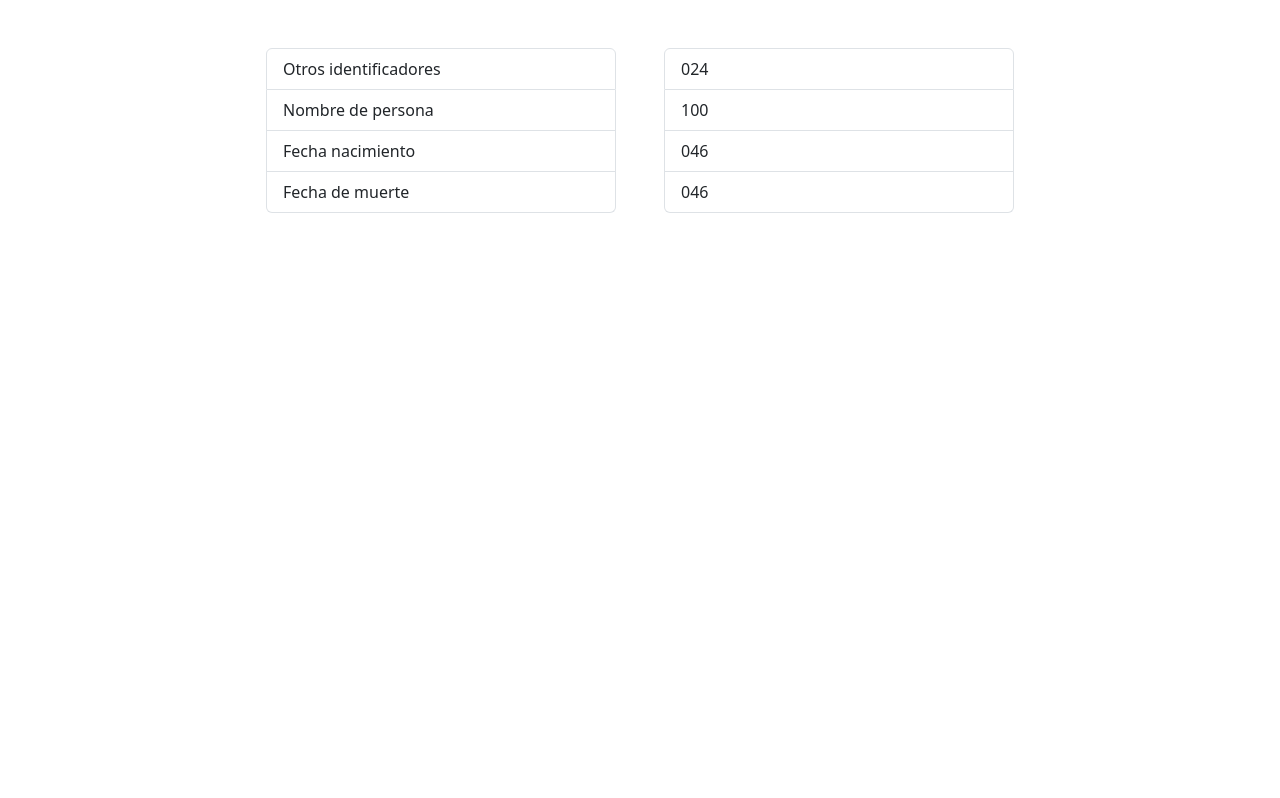
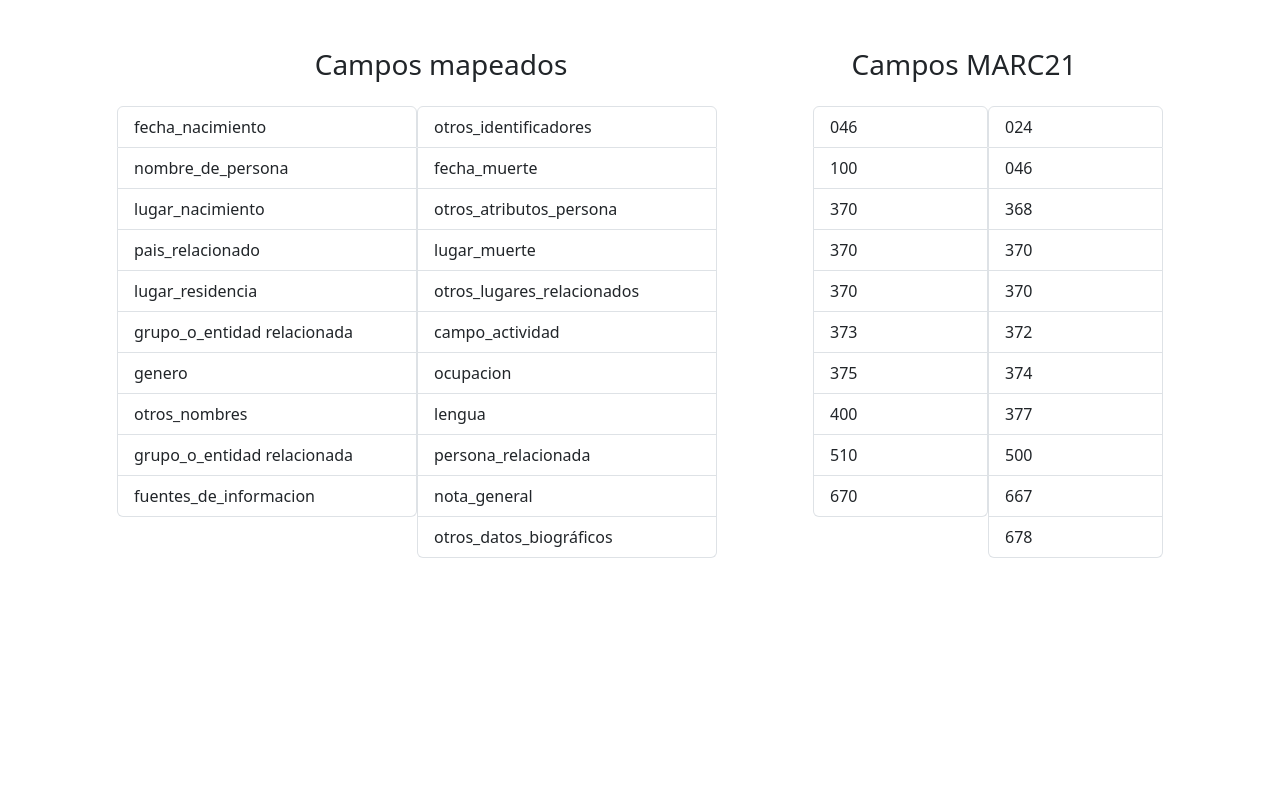
Before and after one commit to vgenov-py/bne_api, a Flask app: page /api/schema?dataset=per in a window 1280 px wide. Shown: the part 95-893 px from the top of the page. Run offline with Flask 3, Linux system fonts and the light colour scheme.

Commit message:
schema ui 3

```diff
--- /dev/null
+++ b/fields.py
@@ -0,0 +1,131 @@
+fields = {
+    "per":
+    [
+        {
+            "name":"otros_identificadores",
+            "t": "024",
+            "description": "Identificadores de la persona en otros catálogos (viaf, lcnf, isni, etc.)",
+            "t_description": "|2: |a "
+        },
+        {
+            "name": "fecha_nacimiento",
+            "t": "046",
+            "description": "Fecha de nacimiento de la persona",
+            "t_description": "Sólo contenido de |f"
+        },
+        {
+            "name": "fecha_muerte",
+            "t": "_2046",
+            "description": "Fecha de muerte de la persona",
+            "t_description": "Sólo contenido de |g"
+        },
+        {
+            "name": "nombre_de_persona",
+            "t": "100",
+            "description": "Nombre de persona",
+            "t_description": "|a{|b|c}(|d)(|q)"
+        },
+        {
+            "name": "otros_atributos_persona",
+            "t": "368",
+            "description": "Título, cargo, etc. ",
+            "t_description": "sólo contenido de |c|d"
+        },
+        {
+            "name": "lugar_nacimiento",
+            "t": "370",
+            "description": "País, región, provincia y localidad donde ha nacido la persona",
+            "t_description": "Sólo contenido de |a"
+        },
+        {
+            "name": "lugar_muerte",
+            "t": "_2370",
+            "description": "País, región, provincia y localidad donde ha fallecido la persona",
+            "t_description": "Sólo contenido de |b"
+        },
+        {
+            "name": "pais_relacionado",
+            "t": "_3370",
+            "description": "Otro país relacionado con la persona",
+            "t_description": "|c"
+        },
+        {
+            "name": "otros_lugares_relacionados",
+            "t": "_4370",
+            "description": "Otros lugares relacionados con la persona",
+            "t_description": "|f"
+        },
+        {
+            "name": "lugar_residencia",
+            "t": "_5370",
+            "description": "Lugar de residencia de la persona, si es especialmente significativo",
+            "t_description": "|e"
+        },
+        {
+            "name": "campo_actividad",
+            "t": "372",
+            "description": "Disciplina o actividad a la que se dedica la persona",
+            "t_description": "Sólo contenido de |a"
+        },
+        {
+            "name": "grupo_o_entidad relacionada",
+            "t": "373",
+            "description": "Grupo, organismo, etc., a la que pertenece la persona",
+            "t_description": "Sólo contenido de |a"
+        },
+        {
+            "name": "ocupacion",
+            "t": "374",
+            "description": "Profesión desempeñada por la persona",
+            "t_description": "Sólo contenido de |a"
+        },
+        {
+            "name": "genero",
+            "t": "375",
+            "description": "Género de la persona (masculino, femenino u otros)",
+            "t_description": "Sólo contenido de |a"
+        },
+        {
+            "name": "lengua",
+            "t": "377",
+            "description": "Lengua en la que la persona escribe la mayor parte de su obra",
+            "t_description": "Sólo contenido de |l"
+        },
+        {
+            "name": "otros_nombres",
+            "t": "400",
+            "description": "Otros nombres por los que es conocida la persona",
+            "t_description": "|a{|b|c}(|d)(|q)"
+        },
+        {
+            "name": "persona_relacionada",
+            "t": "500",
+            "description": "Otras personas relacionadas con la persona",
+            "t_description": "|a{|b|c}(|d)(|q)"
+        },
+        {
+            "name": "grupo_o_entidad relacionada",
+            "t": "510",
+            "description": "Grupo, organismo, etc., a la que pertenece la persona",
+            "t_description": "|a{|b|c}(|d)(|q)"
+        },
+        {
+            "name": "nota_general",
+            "t": "667",
+            "description": "Más información sobre la persona",
+            "t_description": "|a{|b|c}(|d)(|q)"
+        },
+        {
+            "name": "fuentes_de_informacion",
+            "t": "670",
+            "description": "Fuentes de información de las que se han obtenido los datos de la persona",
+            "t_description": "|a: |b (|u))"
+        },
+        {
+            "name": "otros_datos_biográficos",
+            "t": "678",
+            "description": "Otra información biográfica de la persona",
+            "t_description": "|a: |b (|u))"
+        },
+    ]
+}
--- a/templates/schema.html
+++ b/templates/schema.html
@@ -1,20 +1,73 @@
 {%extends "base.html"%}
 {%block main%}
+{%if fields%}
 <div class="d-flex justify-content-center">
-    <ul class="list-group mx-4" style="width: 350px;">
+    <div class="">
+        <h3 class="text-center mb-4">Campos mapeados</h3>
+        <div class="d-flex justify-content-center">
+            <ul class="list-group" style="width: 300px;">
                 {%for field in fields%}
-            <li class="list-group-item {{field.t}}" role="button" data-bs-toggle="tooltip" data-bs-placement="left" data-bs-title="{{field.description}}" onmouseover="show_t(this)" onmouseout="show_t(this, true)">{{field.name}}</li>
+                {%if loop.index %2 == 0%}
+                <li class="list-group-item {{field.t}}" onmouseover="show_t(this)" onmouseout="show_t(this, true)" data-bs-trigger="click" data-bs-toggle="tooltip" data-bs-placement="left" data-bs-title="{{field.description}}">
+                    {{field.name}}
+                </li>
+                {%endif%}
                 {%endfor%}
             </ul>
-
-    <ul class="list-group mx-4" style="width: 350px;">
+            <ul class="list-group me-5" style="width: 300px;">
                 {%for field in fields%}
-            <li class="list-group-item {{field.t}}" role="button" onmouseover="show_t(this)" onmouseout="show_t(this, true)" data-bs-toggle="tooltip" data-bs-placement="right" data-bs-title="{{field.t_description}}">{{field.t}}</li>
+                {%if loop.index %2 != 0%}
+                <li class="list-group-item {{field.t}}" onmouseover="show_t(this)" onmouseout="show_t(this, true)" data-bs-trigger="click" data-bs-toggle="tooltip" data-bs-placement="left" data-bs-title="{{field.description}}">
+                    {{field.name}}
+                </li>
+                {%endif%}
                 {%endfor%}
-        <!-- <li class="list-group-item t_100" role="button">100</li>
-        <li class="list-group-item" role="button">372</li> -->
             </ul>
         </div>
+    </div>
+    <div>
+        <h3 class="text-center mb-4">Campos MARC21</h3>
+        <div class="d-flex">
+            <ul class="list-group ms-5" style="width: 175px;">
+                {%for field in fields%}
+                {%if loop.index %2 == 0%}
+                <li class="list-group-item {{field.t}}" onmouseover="show_t(this)" onmouseout="show_t(this, true)" data-bs-trigger="click" data-bs-toggle="tooltip" data-bs-placement="right" data-bs-title="{{field.t_description}}">
+                    {%if field.t[0] == "_"%}
+                    {{field.t[2:]}}
+                    {%else%}
+                    {{field.t}}
+                    {%endif%}
+                </li>
+                {%endif%}
+                {%endfor%}
+            </ul>
+            <ul class="list-group" style="width: 175px;">
+                {%for field in fields%}
+                {%if loop.index %2 != 0%}
+                <li class="list-group-item {{field.t}}" onmouseover="show_t(this)" onmouseout="show_t(this, true)" data-bs-trigger="click" data-bs-toggle="tooltip" data-bs-placement="right" data-bs-title="{{field.t_description}}">
+                    {%if field.t[0] == "_"%}
+                    {{field.t[2:]}}
+                    {%else%}
+                    {{field.t}}
+                    {%endif%}
+                </li>
+                {%endif%}
+                {%endfor%}
+            </ul>
+        </div>
+    </div>
+</div>
+{%else%}
+<h3 class="text-center mb-5">¿Cómo se han realizado los mapeos?</h3>
+    <div class="d-flex justify-content-around">
+        <a class="btn btn-dark" href="?dataset=per" role="button">Personas</a>
+        <a class="btn btn-dark" href="?dataset=mon" role="button">Monografías modernas</a>
+        <a class="btn btn-dark" href="?dataset=ent" role="button">Entidades</a>
+        <a class="btn btn-dark" href="?dataset=geo" role="button">Geográfico</a>
+    </div>
+{%endif%}
+
+
 <script>
     const tooltipTriggerList = document.querySelectorAll('[data-bs-toggle="tooltip"]');
     const tooltipList = [...tooltipTriggerList].map(tooltipTriggerEl => new bootstrap.Tooltip(tooltipTriggerEl));
@@ -22,7 +75,7 @@
         const t = element.className.substring(element.className.length -5, element.className.length);
         [...document.getElementsByClassName(element.className)].forEach((element) => {
             element.className = `list-group-item active ${t}`;
-
+            element.click()
             if (deactivate) {
                 element.className = `list-group-item ${t}`;
             };
--- a/views/api/routes.py
+++ b/views/api/routes.py
@@ -9,7 +9,7 @@ import msgspec
 import csv
 import orjson as json
 import os
-import requests as req
+from fields import fields
 
 api = Blueprint("api", __name__)
 '''
@@ -123,39 +123,11 @@ def t_errors():
 @api.route("/schema")
 def t_schema():
     dataset = request.args.get("dataset")
-    fields = {
-        "per":
-        [
-            {
-                "name":"Otros identificadores",
-                "t": "024",
-                "description": "Identificadores de la persona en otros catálogos (viaf, lcnf, isni, etc.)",
-                "t_description": "|2: |a "
-            },
-            {
-                "name": "Nombre de persona",
-                "t": "100",
-                "description": "Nombre de persona",
-                "t_description": "|a{|b|c}(|d)(|q)"
-            },
-            {
-                "name": "Fecha nacimiento",
-                "t": "046",
-                "description": "Fecha de nacimiento de la persona",
-                "t_description": "Sólo contenido de |f"
-            },
-            {
-                "name": "Fecha de muerte",
-                "t": "046",
-                "description": "Fecha de muerte de la persona",
-                "t_description": "Sólo contenido de |g"
-            }
-        ]
-    }
+
     if dataset:
         if fields.get(dataset):
             return render_template("schema.html", fields=fields[dataset])
-    return render_template("schema.html", fields=fields["per"])
+    return render_template("schema.html")
 
 
 @api.route("/stats")
```
Lines whose indentation alone changed are shown as unchanged.
